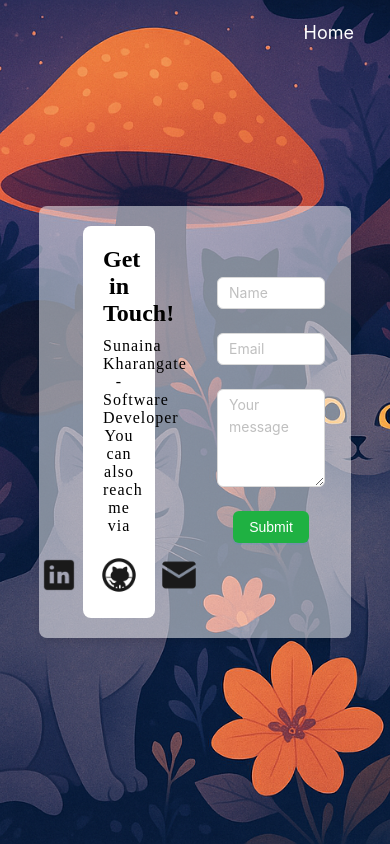
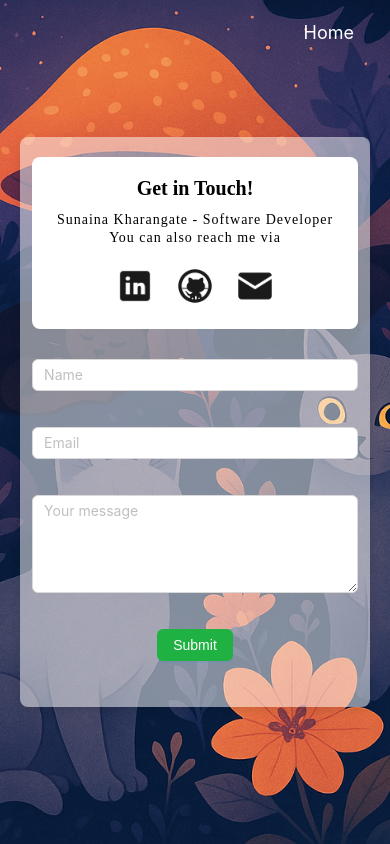
Before and after one commit to sunaina47/portfolio, a Next.js app: page /Contact in a window 390 px wide. Built offline with nearby package versions, Linux system fonts and the light colour scheme.

Commit message:
Mobile view fixes

```diff
--- a/src/components/Contact/Contact.css
+++ b/src/components/Contact/Contact.css
@@ -3,24 +3,50 @@
   background-size: cover;
   background-position: center;
   width: 100%;
-  height: 100vh;
-  /* Adjust height as needed */
+  min-height: 100vh;
+  padding: 40px 20px;
+  display: flex;
+  justify-content: center;
+  align-items: center;
 }
 
 .contact_container {
   background-color: rgba(255, 255, 255, 0.5);
-  width: 80%;
-  margin: 0 auto;
+  width: 100%;
+  max-width: 1000px;
   padding: 20px;
   border-radius: 8px;
   box-shadow: 0 4px 8px rgba(0, 0, 0, 0.1);
-  position: absolute;
-  top: 50%;
-  left: 50%;
-  transform: translate(-50%, -50%);
 }
 
 .contact_container>* {
   opacity: 1;
-  /* Ensure child elements are fully opaque */
 }
+
+.contact-left-content {
+  width: 90%;
+}
+
+/* Responsive adjustments */
+@media (max-width: 768px) {
+  .contact_container {
+    padding: 10px;
+  }
+
+  .ant-col {
+    width: 100% !important;
+    padding: 10px 0 !important;
+  }
+
+  .contact_container h2 {
+    font-size: 20px !important;
+  }
+
+  .contact_container span {
+    font-size: 14px !important;
+  }
+
+  .ant-form-item {
+    margin-bottom: 16px !important;
+  }
+}
--- a/src/components/Contact/Contact.js
+++ b/src/components/Contact/Contact.js
@@ -15,8 +15,9 @@ const Contact = () => {
       <div className="contact">
         <div className="contact_container">
           <Row gutter={[32, 0]} align="middle">
-            <Col span={12} align="middle" style={{ padding: "0px 40px" }}>
+            <Col xs={24} sm={24} md={12} xl={12} align="middle">
               <div
+                className="contact-left-content"
                 style={{
                   backgroundColor: "white",
                   color: "black",
@@ -57,7 +58,7 @@ const Contact = () => {
                 <SocialLinks theme={"Dark"} />
               </div>
             </Col>
-            <Col span={12} align="middle">
+            <Col xs={24} sm={24} md={12} xl={12} align="middle">
               <Form
                 autoComplete="off"
                 layout="vertical"
```
